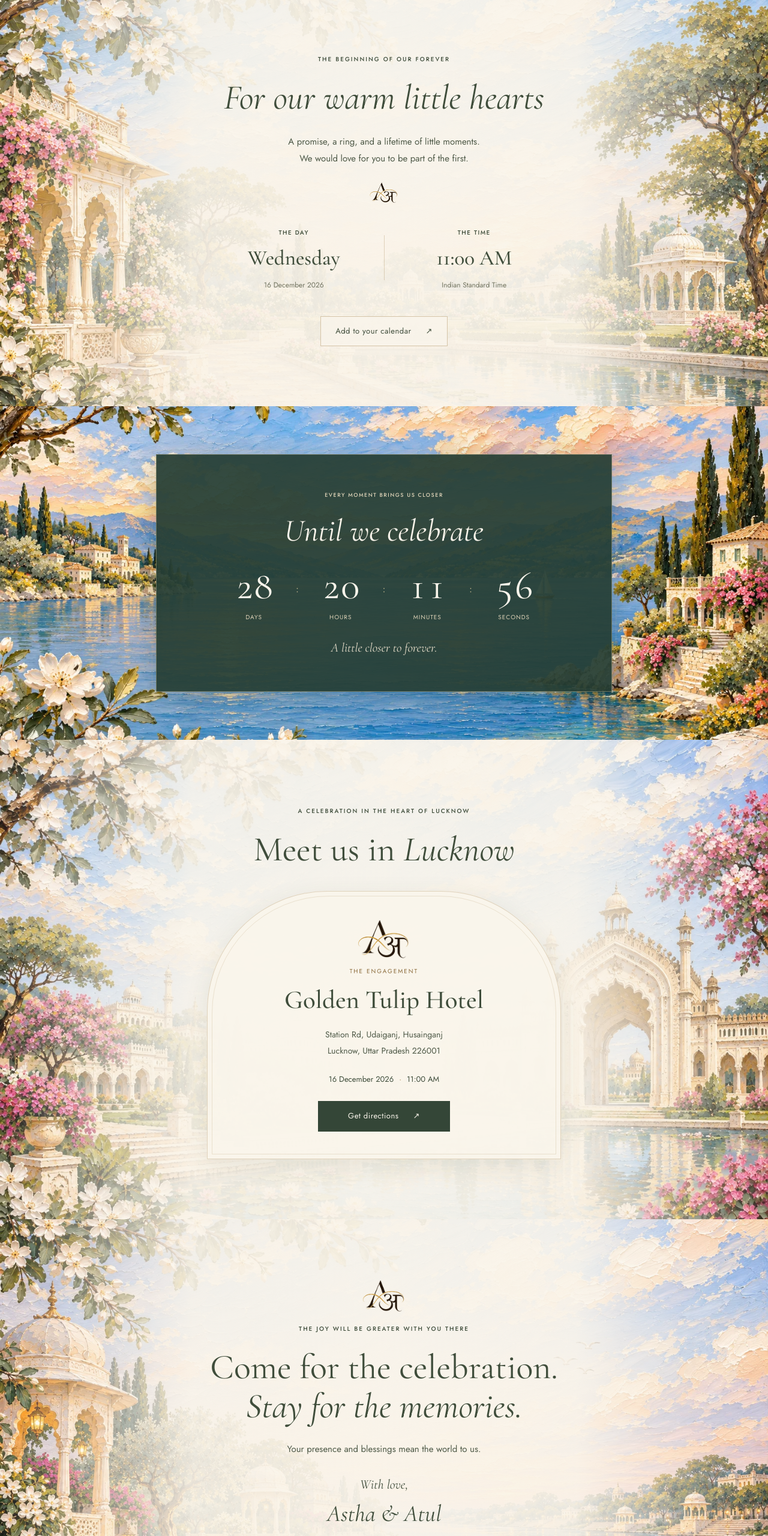
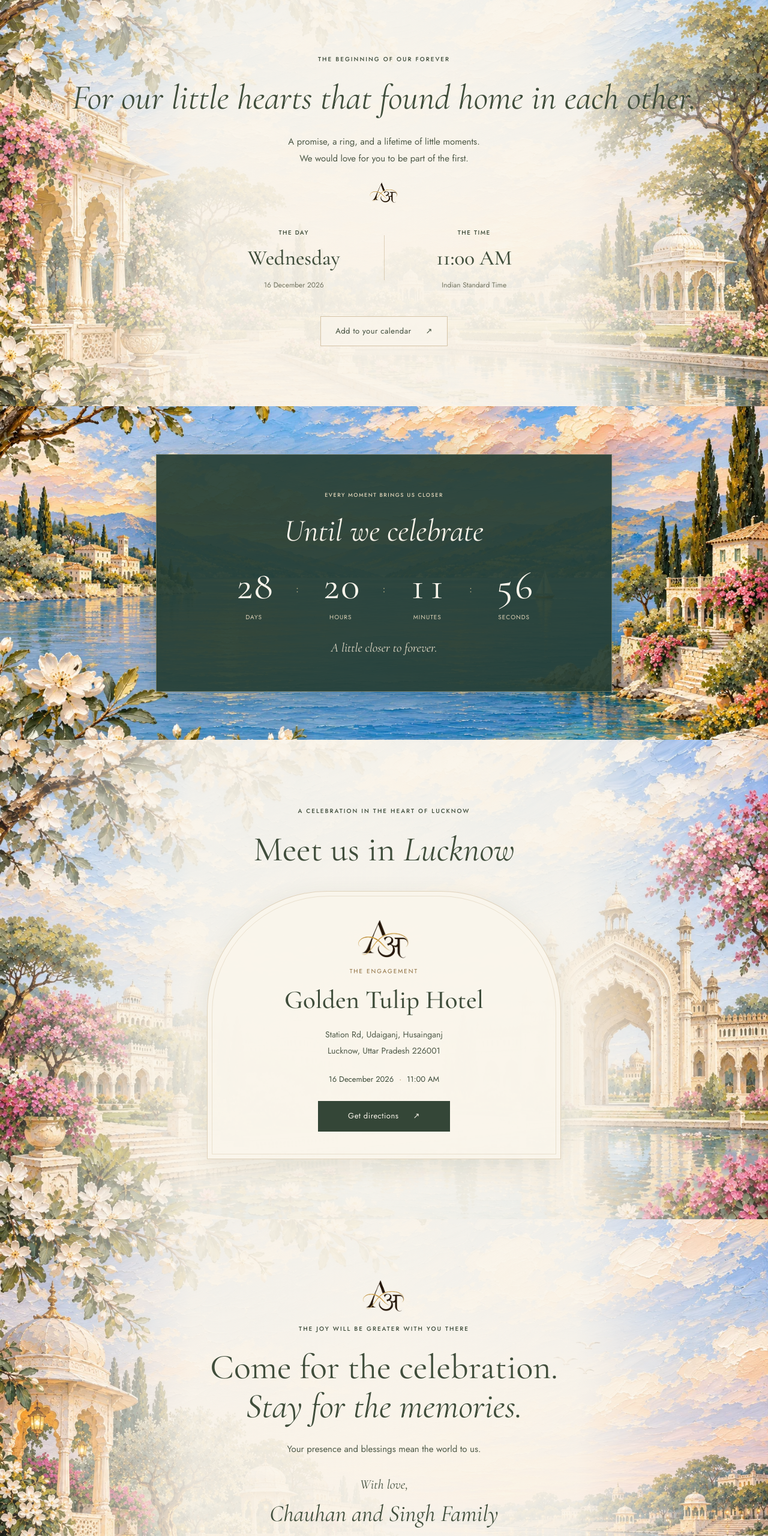
Before and after one commit to atul0902/marriage, a plain HTML site: page index.html in a window 1280 px wide. Shown: the part 820-3380 px from the top of the page at 60% size. Drawn offline with nearby package versions, Linux system fonts and the light colour scheme.

Commit message:
Add files via upload

```diff
--- a/index.html
+++ b/index.html
@@ -1,5 +1,5 @@
 <!doctype html>
-<html lang="en"><head><meta charset="UTF-8"><meta name="viewport" content="width=device-width,initial-scale=1,viewport-fit=cover"><meta name="theme-color" content="#f6f2e8"><meta name="description" content="Join us to celebrate the engagement of Astha and Atul on 16 December 2026 at 11 AM, Golden Tulip Hotel, Lucknow."><title>Astha & Atul · 16 December 2026</title><link rel="stylesheet" href="https://fonts.googleapis.com/css2?family=Cormorant+Garamond:ital,wght@0,400;0,500;0,600;1,400;1,500&family=Jost:wght@300;400;500&display=swap"><link rel="preconnect" href="https://fonts.googleapis.com"><link rel="preconnect" href="https://fonts.gstatic.com" crossorigin><link rel="preload" as="image" href="assets/opening-end.webp" media="(max-width: 600px)"><link rel="preload" as="image" href="assets/opening-end.webp" media="(min-width: 601px)"><link rel="stylesheet" href="style.css?v=warm-hearts-21"><link rel="stylesheet" href="opening.css?v=warm-hearts-21"><link rel="preload" as="image" href="assets/opening-wide.webp" media="(min-width:601px)"><link rel="stylesheet" href="https://fonts.googleapis.com/css2?family=Noto+Sans+Devanagari:wght@400;500&family=Noto+Serif+Devanagari:wght@400;500&display=swap"><link rel="stylesheet" href="language.css?v=warm-hearts-21"><link rel="stylesheet" href="scenery.css?v=warm-hearts-21"></head>
+<html lang="en"><head><meta charset="UTF-8"><meta name="viewport" content="width=device-width,initial-scale=1,viewport-fit=cover"><meta name="theme-color" content="#f6f2e8"><meta name="description" content="Join us to celebrate the engagement of Astha and Atul on 16 December 2026 at 11 AM, Golden Tulip Hotel, Lucknow."><title>Astha & Atul · 16 December 2026</title><link rel="stylesheet" href="https://fonts.googleapis.com/css2?family=Cormorant+Garamond:ital,wght@0,400;0,500;0,600;1,400;1,500&family=Jost:wght@300;400;500&display=swap"><link rel="preconnect" href="https://fonts.googleapis.com"><link rel="preconnect" href="https://fonts.gstatic.com" crossorigin><link rel="preload" as="image" href="assets/opening-end.webp" media="(max-width: 600px)"><link rel="preload" as="image" href="assets/opening-end.webp" media="(min-width: 601px)"><link rel="stylesheet" href="style.css?v=family-invite-22"><link rel="stylesheet" href="opening.css?v=family-invite-22"><link rel="preload" as="image" href="assets/opening-wide.webp" media="(min-width:601px)"><link rel="stylesheet" href="https://fonts.googleapis.com/css2?family=Noto+Sans+Devanagari:wght@400;500&family=Noto+Serif+Devanagari:wght@400;500&display=swap"><link rel="stylesheet" href="language.css?v=family-invite-22"><link rel="stylesheet" href="scenery.css?v=family-invite-22"></head>
 <body><noscript><style>#cover{display:none}</style></noscript>
 <div class="opening-cover" id="cover" data-opening-state="waiting"><button class="open-tag" id="open-invitation" type="button" aria-label="Open with love; start your invitation and music"><span class="tag-cord" aria-hidden="true"></span><span class="tag-paper"><span class="tag-eyelet" aria-hidden="true"></span><span id="open-label">Open</span><span id="open-caption">with love</span><img class="tag-monogram" src="assets/aa-monogram-transparent.png" width="1451" height="1084" alt="" decoding="async"></span></button><div class="opening-frame"><video id="opening-video" aria-hidden="true" muted playsinline preload="auto" disablepictureinpicture disableremoteplayback poster="assets/envelope-poster.jpg"><source src="assets/envelope-opening.mp4" type="video/mp4"></video></div></div>
 <p class="sr-only" id="opening-status" role="status" aria-live="polite">Select the hanging Open tag to unwrap your invitation with music.</p>
@@ -7,8 +7,8 @@
 <div class="guest-controls"><div class="language-switch" role="group" aria-label="Invitation language"><button type="button" data-language="en" lang="en" aria-pressed="true" aria-label="Read invitation in English">EN</button><button type="button" data-language="hi" lang="hi" aria-pressed="false" aria-label="आमंत्रण हिन्दी में पढ़ें">हिन्दी</button></div><button type="button" class="music-toggle" id="sound" aria-label="Turn background music off" aria-pressed="true"><svg class="music-icon" viewBox="0 0 24 24" fill="none" stroke="currentColor" stroke-width="1.6" stroke-linecap="round" stroke-linejoin="round" aria-hidden="true"><path d="M11 5 6 9H3v6h3l5 4V5Z"/><g class="music-waves"><path d="M15 8a6 6 0 0 1 0 8M18 5a10 10 0 0 1 0 14"/></g><path class="music-cross" d="m16 9 5 6m0-6-5 6"/></svg><span class="sound-label sr-only">Play music</span></button></div>
 <main id="main" tabindex="-1">
 <section class="hero" id="home"><div class="hero-art" role="img" aria-label="Painted Italian coast with blossom branches and an ivory invitation center"><div class="hero-original" aria-hidden="true"></div></div><div class="hero-content"><p class="eyebrow lucknow-welcome">TOGETHER WITH OUR FAMILIES</p><p class="invite-line">With love, we invite you<br>to celebrate our engagement</p><h1>Astha <span>&</span> Atul</h1><div class="flourish" aria-hidden="true"><img class="site-monogram" src="assets/aa-monogram-transparent.png" width="1451" height="1084" alt="" decoding="async"></div><p class="hero-date">16 DECEMBER 2026</p><p class="hero-time">11:00 AM <span>·</span> Golden Tulip Hotel</p><p class="hero-location">Lucknow <span class="location-dot">·</span> The city of love</p></div></section>
-<section class="intro paper" id="celebration"><p class="eyebrow">THE BEGINNING OF OUR FOREVER</p><h2><em>For our warm little hearts</em></h2><p class="body-copy">A promise, a ring, and a lifetime of little moments.<br>We would love for you to be part of the first.</p><div class="ornament" aria-hidden="true"><img class="site-monogram" src="assets/aa-monogram-transparent.png" width="1451" height="1084" alt="" decoding="async"></div><div class="event-details"><div><span class="eyebrow">THE DAY</span><p>Wednesday</p><span>16 December 2026</span></div><span class="detail-divider" aria-hidden="true"></span><div><span class="eyebrow">THE TIME</span><p>11:00 AM</p><span>Indian Standard Time</span></div></div><a class="button outlined" href="engagement.ics" download="Astha-and-Atul-Engagement.ics">Add to your calendar <span aria-hidden="true">↗</span></a></section>
+<section class="intro paper" id="celebration"><p class="eyebrow">THE BEGINNING OF OUR FOREVER</p><h2><em>For our little hearts that found home in each other.</em></h2><p class="body-copy">A promise, a ring, and a lifetime of little moments.<br>We would love for you to be part of the first.</p><div class="ornament" aria-hidden="true"><img class="site-monogram" src="assets/aa-monogram-transparent.png" width="1451" height="1084" alt="" decoding="async"></div><div class="event-details"><div><span class="eyebrow">THE DAY</span><p>Wednesday</p><span>16 December 2026</span></div><span class="detail-divider" aria-hidden="true"></span><div><span class="eyebrow">THE TIME</span><p>11:00 AM</p><span>Indian Standard Time</span></div></div><a class="button outlined" href="engagement.ics" download="Astha-and-Atul-Engagement.ics">Add to your calendar <span aria-hidden="true">↗</span></a></section>
 <section class="countdown-section"><div class="fine-frame"><p class="eyebrow">EVERY MOMENT BRINGS US CLOSER</p><h2>Until we celebrate</h2><div class="countdown" id="countdown" role="timer" aria-label="Time until our engagement"><div><strong id="days">—</strong><span>DAYS</span></div><b>:</b><div><strong id="hours">—</strong><span>HOURS</span></div><b>:</b><div><strong id="minutes">—</strong><span>MINUTES</span></div><b>:</b><div><strong id="seconds">—</strong><span>SECONDS</span></div></div><p class="countdown-note" id="countdown-note">A little closer to forever.</p></div></section>
 <section class="venue paper" id="venue"><p class="eyebrow">A CELEBRATION IN THE HEART OF LUCKNOW</p><h2>Meet us in <em>Lucknow</em></h2><div class="venue-card"><div class="arch awadhi-arch" aria-hidden="true"><img class="site-monogram" src="assets/aa-monogram-transparent.png" width="1451" height="1084" alt="" decoding="async"></div><p class="venue-label">THE ENGAGEMENT</p><h3>Golden Tulip Hotel</h3><address>Station Rd, Udaiganj, Husainganj<br>Lucknow, Uttar Pradesh 226001</address><p class="venue-time">16 December 2026 <span>·</span> 11:00 AM</p><a class="button" target="_blank" rel="noopener noreferrer" href="https://www.google.com/maps/search/?api=1&query=Golden%20Tulip%20Hotel%2C%20Station%20Rd%2C%20Udaiganj%2C%20Husainganj%2C%20Lucknow%2C%20Uttar%20Pradesh%20226001">Get directions <span aria-hidden="true">↗</span></a></div></section>
-<section class="closing"><span class="closing-flower" aria-hidden="true"><img class="site-monogram" src="assets/aa-monogram-transparent.png" width="1451" height="1084" alt="" decoding="async"></span><p class="eyebrow">THE JOY WILL BE GREATER WITH YOU THERE</p><h2>Come for the celebration.<br><em>Stay for the memories.</em></h2><p>Your presence and blessings mean the world to us.</p><p class="signature">With love,<br><span>Astha & Atul</span></p><button class="text-button" id="share">Share the invitation <span aria-hidden="true">↗</span></button><p class="share-status" role="status" id="share-status"></p></section>
-</main><footer><a href="#home" aria-label="Astha and Atul, home"><img class="site-monogram" src="assets/aa-monogram-transparent.png" width="1451" height="1084" alt="" decoding="async"></a><span>16 DECEMBER 2026 · LUCKNOW</span><button id="replay">Replay the invitation opening</button></footer><script src="language.js?v=warm-hearts-21"></script><script src="tour.js?v=warm-hearts-21"></script><script src="script.js?v=warm-hearts-21"></script></body></html>
+<section class="closing"><span class="closing-flower" aria-hidden="true"><img class="site-monogram" src="assets/aa-monogram-transparent.png" width="1451" height="1084" alt="" decoding="async"></span><p class="eyebrow">THE JOY WILL BE GREATER WITH YOU THERE</p><h2>Come for the celebration.<br><em>Stay for the memories.</em></h2><p>Your presence and blessings mean the world to us.</p><p class="signature">With love,<br><span>Chauhan and Singh Family</span></p><button class="text-button" id="share">Share the invitation <span aria-hidden="true">↗</span></button><p class="share-status" role="status" id="share-status"></p></section>
+</main><footer><a href="#home" aria-label="Astha and Atul, home"><img class="site-monogram" src="assets/aa-monogram-transparent.png" width="1451" height="1084" alt="" decoding="async"></a><span>16 DECEMBER 2026 · LUCKNOW</span><button id="replay">Replay the invitation opening</button></footer><script src="language.js?v=family-invite-22"></script><script src="tour.js?v=family-invite-22"></script><script src="script.js?v=family-invite-22"></script></body></html>
--- a/language.js
+++ b/language.js
@@ -10,7 +10,7 @@ const copy=[
  ['.hero-time','11:00 AM <span>·</span> Golden Tulip Hotel','प्रातः ११:०० बजे <span>·</span> गोल्डन ट्यूलिप होटल'],
  ['.hero-location','Lucknow <span class="location-dot">·</span> The city of love','लखनऊ <span class="location-dot">·</span> मोहब्बत का शहर'],
  ['.intro > .eyebrow','THE BEGINNING OF OUR FOREVER','सगाई का शुभ अवसर'],
- ['.intro h2','<em>For our warm little hearts</em>','स्नेह भरा निमंत्रण<br><em>आपके नाम</em>'],
+ ['.intro h2','<em>For our little hearts that found home in each other.</em>','स्नेह भरा निमंत्रण<br><em>आपके नाम</em>'],
  ['.intro .body-copy','A promise, a ring, and a lifetime of little moments.<br>We would love for you to be part of the first.','आस्था और अतुल के सगाई समारोह में<br>आप सपरिवार सादर आमंत्रित हैं।<br>पधारकर इस शुभ अवसर की शोभा बढ़ाएँ<br>और दोनों को अपना आशीर्वाद दें।'],
  ['.event-details > div:first-child .eyebrow','THE DAY','शुभ दिन'],
  ['.event-details > div:first-child p','Wednesday','बुधवार'],
@@ -33,7 +33,7 @@ const copy=[
  ['.closing > .eyebrow','THE JOY WILL BE GREATER WITH YOU THERE','आपकी उपस्थिति ही हमारा सौभाग्य है'],
  ['.closing h2','Come for the celebration.<br><em>Stay for the memories.</em>','पधारिएगा ज़रूर,<br><em>खुशियों में चार चाँद लगाइएगा।</em>'],
  ['.closing > p:not([class])','Your presence and blessings mean the world to us.','स्नेह, शुभकामनाओं और आशीर्वाद सहित<br>इस नए सफ़र की शुरुआत में हमारा साथ दीजिए।'],
- ['.signature','With love,<br><span>Astha & Atul</span>','आपके आगमन की प्रतीक्षा में,<br><span>आस्था एवं अतुल</span>'],
+ ['.signature','With love,<br><span>Chauhan and Singh Family</span>','सप्रेम,<br><span>चौहान एवं सिंह परिवार</span>'],
  ['#share','Share the invitation <span aria-hidden="true">↗</span>','आमंत्रण साझा करें <span aria-hidden="true">↗</span>'],
  ['footer > span','16 DECEMBER 2026 · LUCKNOW','१६ दिसम्बर २०२६ · लखनऊ'],
  ['#replay','Replay the invitation opening','आमंत्रण फिर से खोलें']
```
Also changed, not shown: 1 other file.
